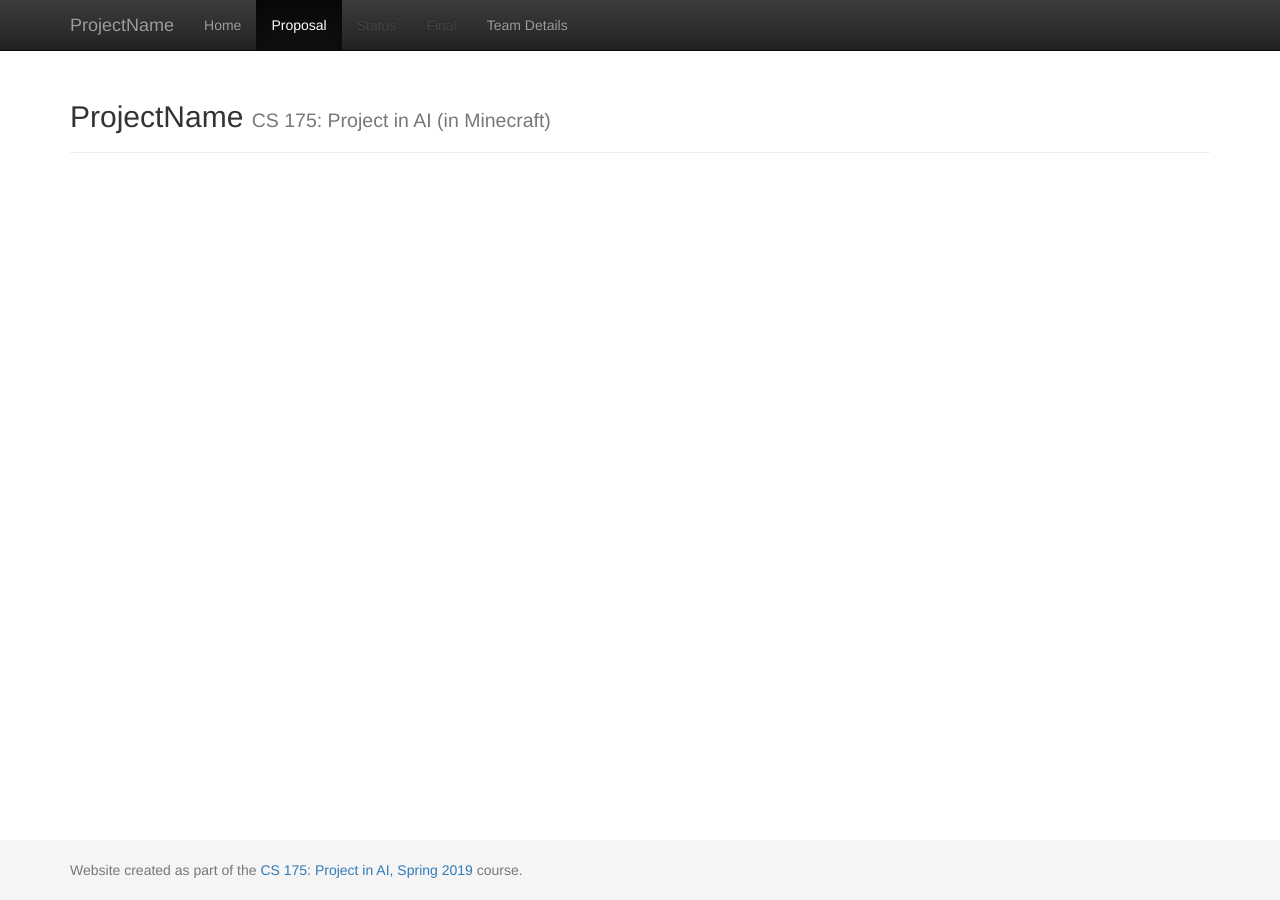
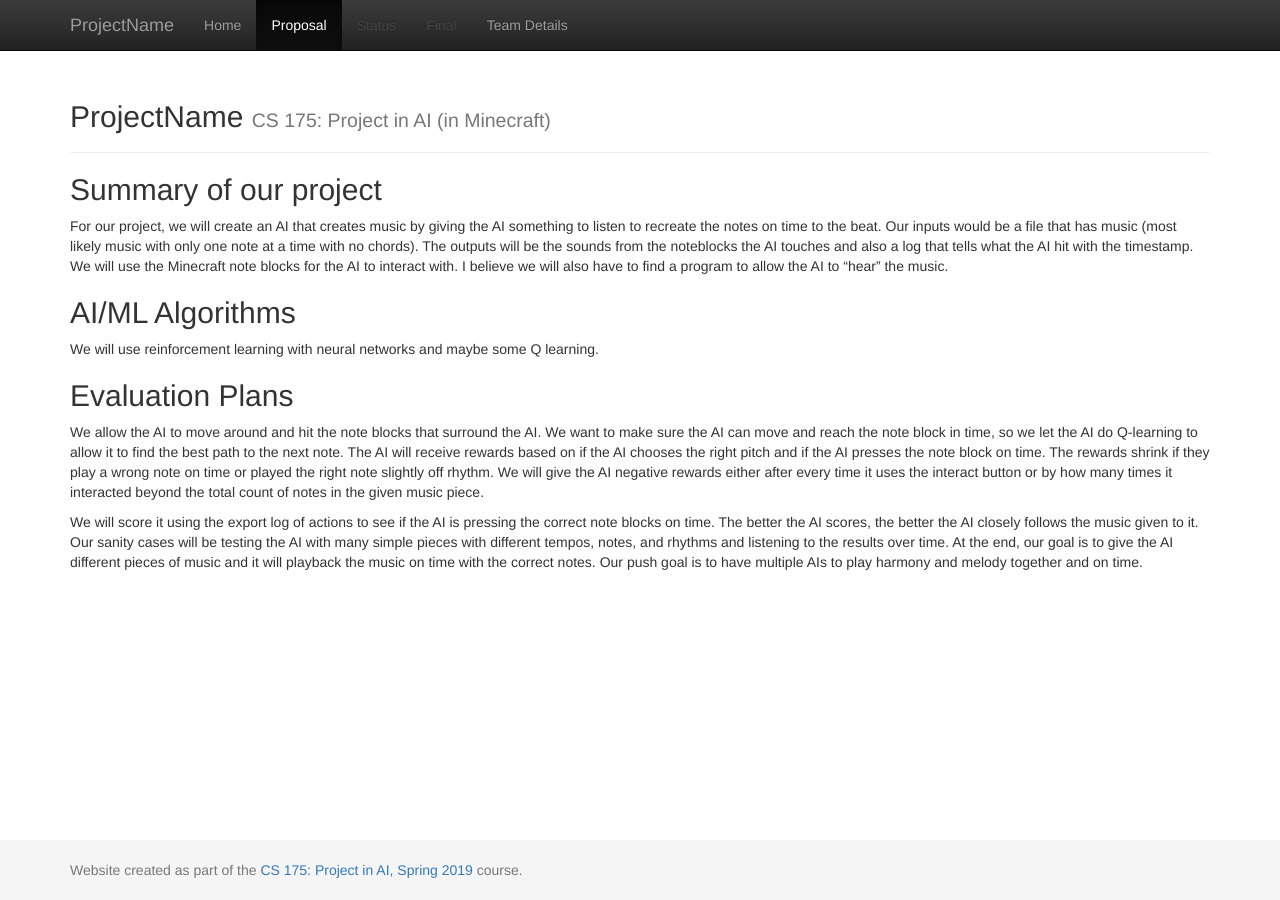
Before and after one commit to AlecJacksonE/HarmonAI, a Jekyll site: the page built from docs/proposal.md, in a window 1280 px wide. Built offline with Jekyll 4.4.1, drawn with Linux system fonts in a browser that asks for light colours.

Commit message:
Update proposal.md

```diff
--- a/docs/proposal.md
+++ b/docs/proposal.md
@@ -2,3 +2,14 @@
 layout: default
 title: Proposal
 ---
+
+## Summary of our project
+For our project, we will create an AI that creates music by giving the AI something to listen to recreate the notes on time to the beat. Our inputs would be a file that has music (most likely music with only one note at a time with no chords). The outputs will be the sounds from the noteblocks the AI touches and also a log that tells what the AI hit with the timestamp. We will use the Minecraft note blocks for the AI to interact with. I believe we will also have to find a program to allow the AI to “hear” the music.
+
+## AI/ML Algorithms
+We will use reinforcement learning with neural networks and maybe some Q learning.
+
+## Evaluation Plans
+We allow the AI to move around and hit the note blocks that surround the AI. We want to make sure the AI can move and reach the note block in time, so we let the AI do Q-learning to allow it to find the best path to the next note. The AI will receive rewards based on if the AI chooses the right pitch and if the AI presses the note block on time. The rewards shrink if they play a wrong note on time or played the right note slightly off rhythm. We will give the AI negative rewards either after every time it uses the interact button or by how many times it interacted beyond the total count of notes in the given music piece.
+
+We will score it using the export log of actions to see if the AI is pressing the correct note blocks on time. The better the AI scores, the better the AI closely follows the music given to it. Our sanity cases will be testing the AI with many simple pieces with different tempos, notes, and rhythms and listening to the results over time. At the end, our goal is to give the AI different pieces of music and it will playback the music on time with the correct notes. Our push goal is to have multiple AIs to play harmony and melody together and on time.
```
